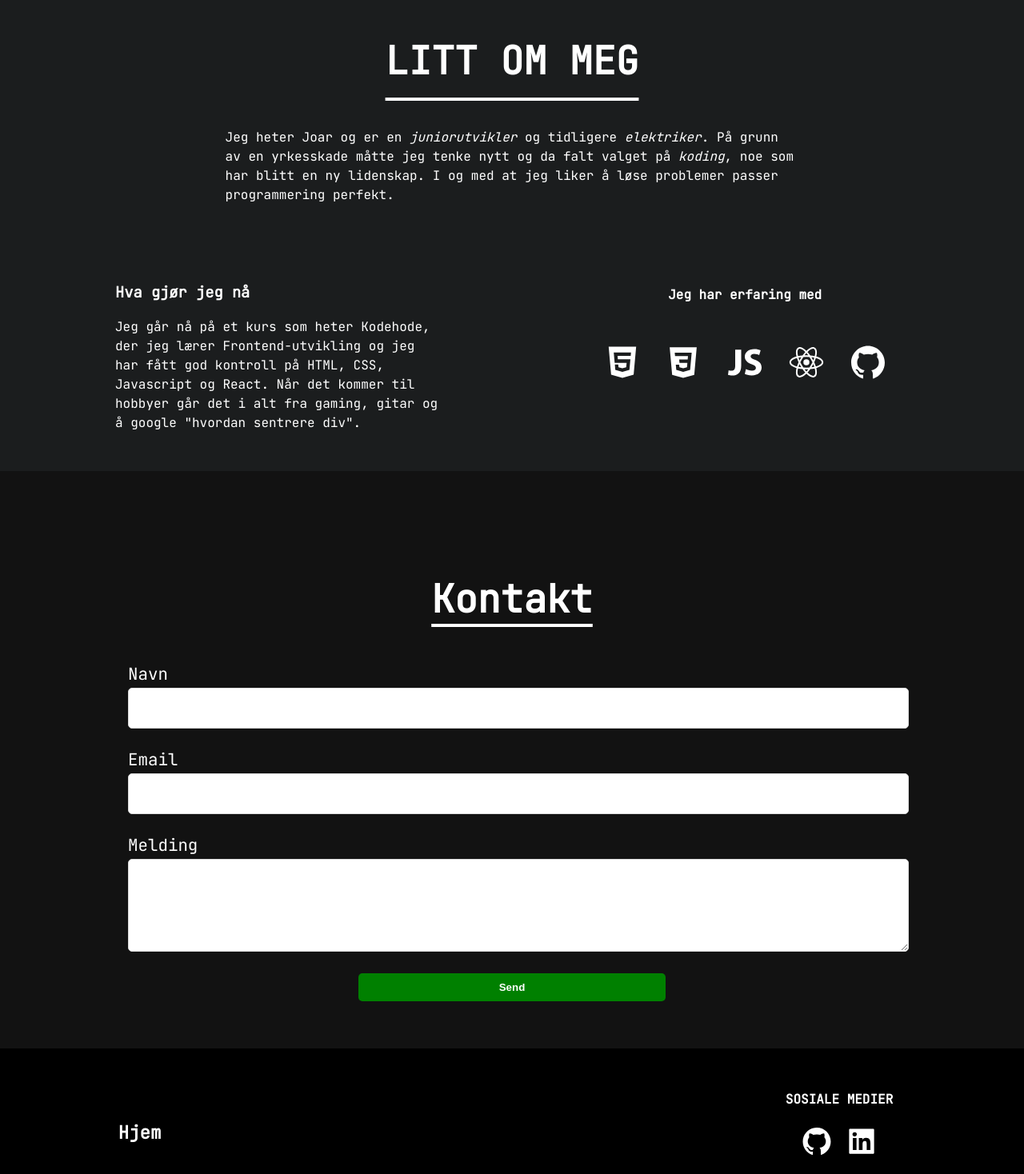
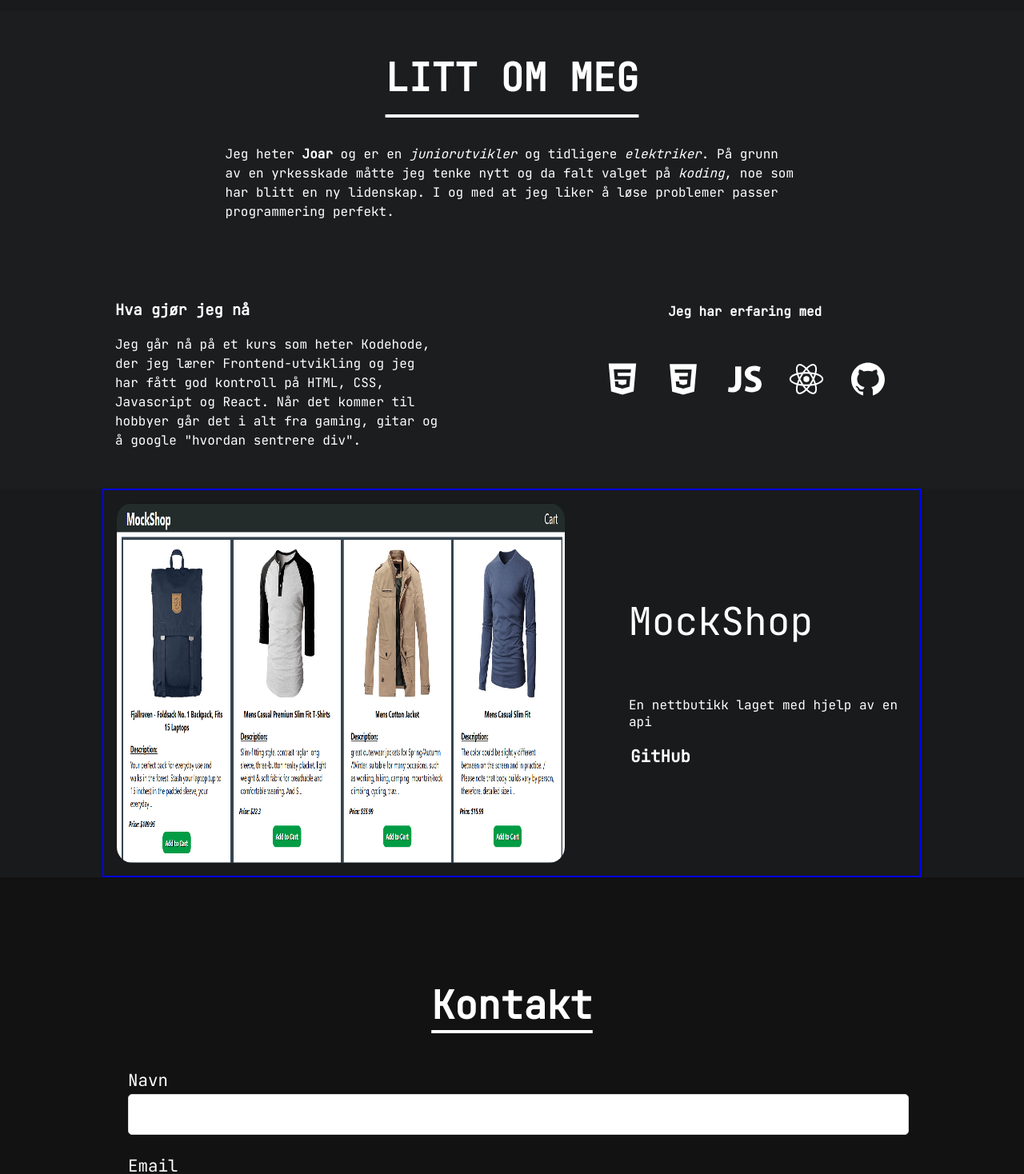
Before and after one commit to joar1/Portfolio, a React (Create React App) app: page / in a window 1280 px wide. Shown: the part 683-2151 px from the top of the page at 80% size. Built offline with nearby package versions, Linux system fonts and the light colour scheme.

Commit message:
projects

```diff
--- a/src/components/Navbar.jsx
+++ b/src/components/Navbar.jsx
@@ -12,7 +12,7 @@ export const Navbar = () => {
 							<StyledA href='#Om'>OM</StyledA>
 						</li>
 						<li>
-							<StyledA href='/'>PROSJEKTER</StyledA>
+							<StyledA href='#Prosjekter'>PROSJEKTER</StyledA>
 						</li>
 						<li>
 							<StyledA href='#Kontakt'>KONTAKT</StyledA>
--- /dev/null
+++ b/src/components/ProjectCard.jsx
@@ -0,0 +1,87 @@
+import styled from 'styled-components';
+
+export function CardLeft(props) {
+	return (
+		<CardContainer>
+			<CardDivLeft>
+				<img src={props.img} alt='#' />
+				<InfoWrapper>
+					<StyledP1Left>{props.paragraph}</StyledP1Left>
+					<StyledP2Left>{props.paragraphTwo}</StyledP2Left>
+					<a href={props.link} target='_blank' rel='noreferrer'>
+						{props.linkName}
+					</a>{' '}
+				</InfoWrapper>
+			</CardDivLeft>
+		</CardContainer>
+	);
+}
+
+export function CardRight(props) {
+	return (
+		<CardContainer>
+			<CardDivRight>
+				<StyledP1Right>{props.paragraph}</StyledP1Right>
+				<StyledP2Right>{props.paragraphTwo}</StyledP2Right>
+				<img src={props.img} alt='#' />
+			</CardDivRight>
+		</CardContainer>
+	);
+}
+
+const CardContainer = styled.div`
+	margin: 0 auto;
+	width: 80%;
+	line-height: 1.3;
+`;
+
+const CardDivLeft = styled.div`
+	display: flex;
+	align-items: center;
+	padding: 1em;
+	border: solid 2px blue;
+	img {
+		height: 450px;
+		width: 560px;
+		border-radius: 20px;
+	}
+	a {
+		font-size: 1.3em;
+		padding: 0.1em;
+		font-weight: bold;
+		text-decoration: none;
+	}
+`;
+
+const InfoWrapper = styled.div`
+	display: flex;
+	flex-direction: column;
+	padding-left: 5em;
+	text-align: left;
+	margin: 0 auto;
+`;
+
+const StyledP1Left = styled.p`
+	font-size: 3em;
+	margin-top: 0;
+`;
+const StyledP2Left = styled.p``;
+
+const CardDivRight = styled.div`
+	display: flex;
+	align-items: center;
+	padding: 1em;
+	border: solid 2px green;
+	img {
+		height: 512px;
+		width: 560px;
+		border-radius: 20px;
+	}
+`;
+
+const StyledP1Right = styled.p`
+	font-size: 3em;
+	margin-top: 0;
+`;
+
+const StyledP2Right = styled.p``;
--- a/src/index.css
+++ b/src/index.css
@@ -4,4 +4,5 @@ body {
 	box-sizing: border-box;
 	scroll-behavior: smooth;
 	font-family: 'Jetbrains Mono', Helvetica, sans-serif;
+	background-color: #181a1b;
 }
--- a/src/pages/AboutPage.jsx
+++ b/src/pages/AboutPage.jsx
@@ -10,7 +10,8 @@ const About = () => {
 			<AboutMe>
 				<h2 id='Om'>LITT OM MEG</h2>
 				<p>
-					Jeg heter Joar og er en {<em>juniorutvikler</em>} og tidligere
+					Jeg heter {<b>Joar</b>} og er en {<em>juniorutvikler</em>} og
+					tidligere
 					{<em> elektriker</em>}. På grunn av en yrkesskade måtte jeg tenke nytt
 					og da falt valget på {<em>koding</em>}, noe som har blitt en ny
 					lidenskap. I og med at jeg liker å løse problemer passer programmering
--- a/src/pages/HomePage.jsx
+++ b/src/pages/HomePage.jsx
@@ -4,7 +4,7 @@ import { Navbar } from '../components/Navbar';
 import About from './AboutPage';
 import BackgroundImage from '../images/bg1.jpg';
 import ContactForm from '../components/ContactForm';
-// import { Projects } from './ProjectsPage ';
+import { Projects } from '../pages/ProjectsPage';
 
 export const Home = () => {
 	return (
@@ -27,7 +27,7 @@ export const Home = () => {
 					</p>
 				</StyledHeader>
 				<About />
-				{/* <Projects /> */}
+				<Projects />
 				<ContactForm />
 				<Footer />
 			</HomeContainer>
@@ -38,18 +38,22 @@ export const Home = () => {
 const HomeContainer = styled.div`
 	text-align: center;
 	margin: 0 auto;
+	color: black;
+`;
+
+const StyledHeader = styled.div`
+	margin: 0 auto;
+	max-width: 100%;
+	padding: 3em 10em;
 	background-image: url(${BackgroundImage});
 	background-position: center center;
 	background-size: cover;
 	background-repeat: no-repeat;
 	background-color: rgba(255, 255, 255, 0.486);
 	background-blend-mode: overlay;
-	color: black;
-`;
-
-const StyledHeader = styled.div`
-	margin: 5em auto;
-	width: 80%;
+	img {
+		width: 100%;
+	}
 	h1 {
 		font-size: 5em;
 	}
--- a/src/pages/ProjectsPage.jsx
+++ b/src/pages/ProjectsPage.jsx
@@ -1,3 +1,4 @@
+import { CardLeft, CardRight } from '../components/ProjectCard';
 import { AiOutlineGithub } from 'react-icons/ai';
 import Drumkit from '../images/drumkit.png';
 import PassordGen from '../images/passordgen.png';
@@ -11,116 +12,17 @@ export const Projects = () => {
 	return (
 		<>
 			<ProjectContainer id='Prosjekter'>
-				<ProjectDiv>
-					<h1>MockShop</h1>
-					<ProjectImg src={MockShop} alt='shop' />
-					<p>En nettbutikk laget med api i React</p>
-					<ProjectLink
-						href='https://joar1.github.io/mockshop/'
-						target='_blank'
-						rel='noreferrer'
-					>
-						<AiOutlineGithub size={50} color='white' />
-					</ProjectLink>
-				</ProjectDiv>
-
-				<ProjectDiv>
-					<h1>Spoonacular Api</h1>
-					<ProjectImg src={Spoonacular} alt='api' />
-					<p>En nettside som finner middagsoppskrifter ved hjelp av en api</p>
-					<ProjectLink
-						href='https://joar1.github.io/spoonacularApi/'
-						target='_blank'
-						rel='noreferrer'
-					>
-						<AiOutlineGithub size={50} color='white' />
-					</ProjectLink>
-				</ProjectDiv>
-
-				<ProjectDiv>
-					<h1>Kalkulator</h1>
-					<ProjectImg src={Kalkulator} alt='kalkulator' />
-					<p>En kalkulator laget i React</p>
-					<ProjectLink
-						href='https://joar1.github.io/kalkulator/'
-						target='_blank'
-						rel='noreferrer'
-					>
-						<AiOutlineGithub size={50} color='white' />
-					</ProjectLink>
-				</ProjectDiv>
-
-				<ProjectDiv>
-					<h1>Trommemaskin</h1>
-					<ProjectImg src={Drumkit} alt='drumkit' />
-					<p>
-						Et prosjekt der man kan spille av trommelyder med tastaturet, laget
-						i javascript
-					</p>
-					<ProjectLink
-						href='https://joar1.github.io/Drum-kit/'
-						target='_blank'
-						rel='noreferrer'
-					>
-						<AiOutlineGithub size={50} color='white' />
-					</ProjectLink>
-				</ProjectDiv>
-
-				<ProjectDiv>
-					<h1>To-do List</h1>
-					<ProjectImg src={TodoList} alt='todolist' />
-					<p>En basic huskeliste laget i Javascript</p>
-					<ProjectLink
-						href='https://joar1.github.io/To-do-List/'
-						target='_blank'
-						rel='noreferrer'
-					>
-						<AiOutlineGithub size={50} color='white' />
-					</ProjectLink>
-				</ProjectDiv>
-
-				<ProjectDiv>
-					<h1>Passord Gen.</h1>
-					<ProjectImg src={PassordGen} alt='shop' />
-					<p>En enkel passord generator laget i javascript</p>
-					<ProjectLink
-						href='https://joar1.github.io/password.generator/'
-						target='_blank'
-						rel='noreferrer'
-					>
-						<AiOutlineGithub size={50} color='white' />
-					</ProjectLink>
-				</ProjectDiv>
+				<CardLeft
+					img={MockShop}
+					paragraph='MockShop'
+					paragraphTwo='En nettbutikk laget med hjelp av en api '
+					linkName='GitHub'
+				/>
 			</ProjectContainer>
 		</>
 	);
 };
 
 const ProjectContainer = styled.div`
-	margin: 0 auto;
-	padding: 0;
-	display: grid;
-	justify-content: center;
-	grid-template-columns: auto auto auto;
+	color: white;
 `;
-
-const ProjectDiv = styled.div`
-	display: flex;
-	flex-direction: column;
-	justify-content: space-between;
-	padding: 30px;
-	max-width: 100%;
-	background-color: #181a1b;
-	color: white;
-	border: solid darkcyan 2px;
-`;
-
-const ProjectImg = styled.img`
-	height: 250px;
-	width: 300px;
-	object-fit: contain;
-`;
-
-const ProjectLink = styled.a`
-	background-color: darkcyan;
-`;
```
